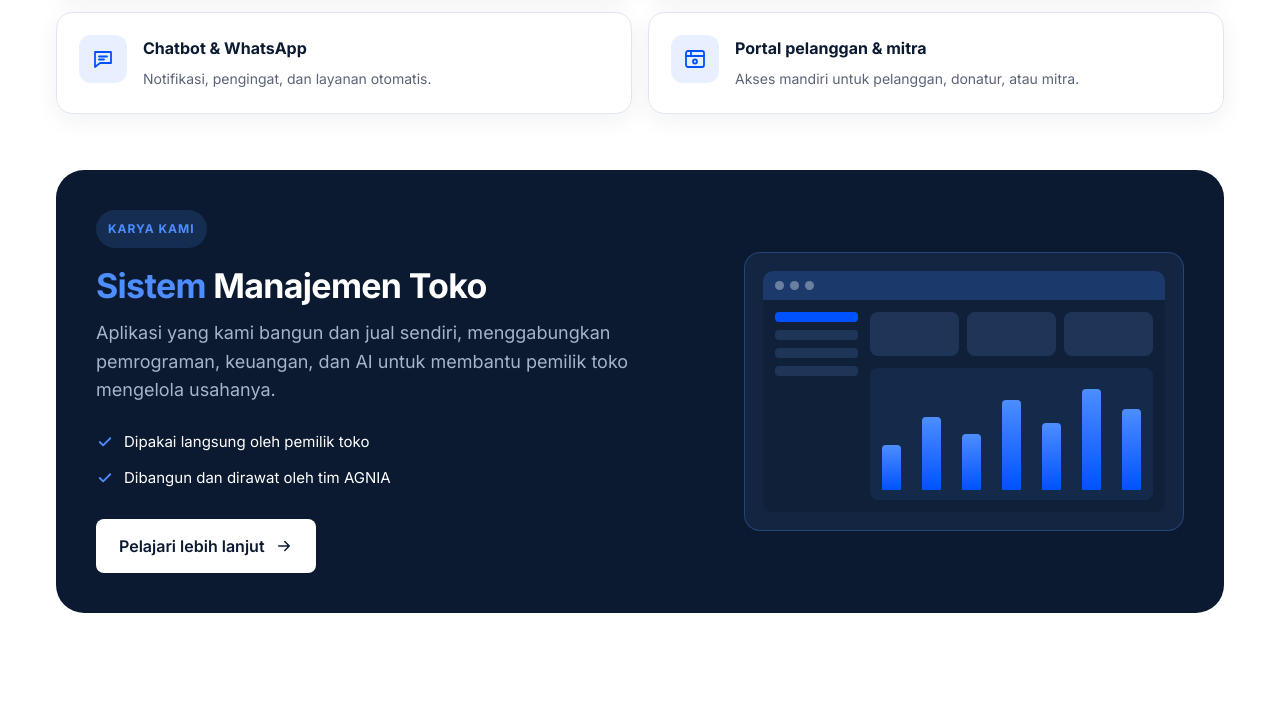
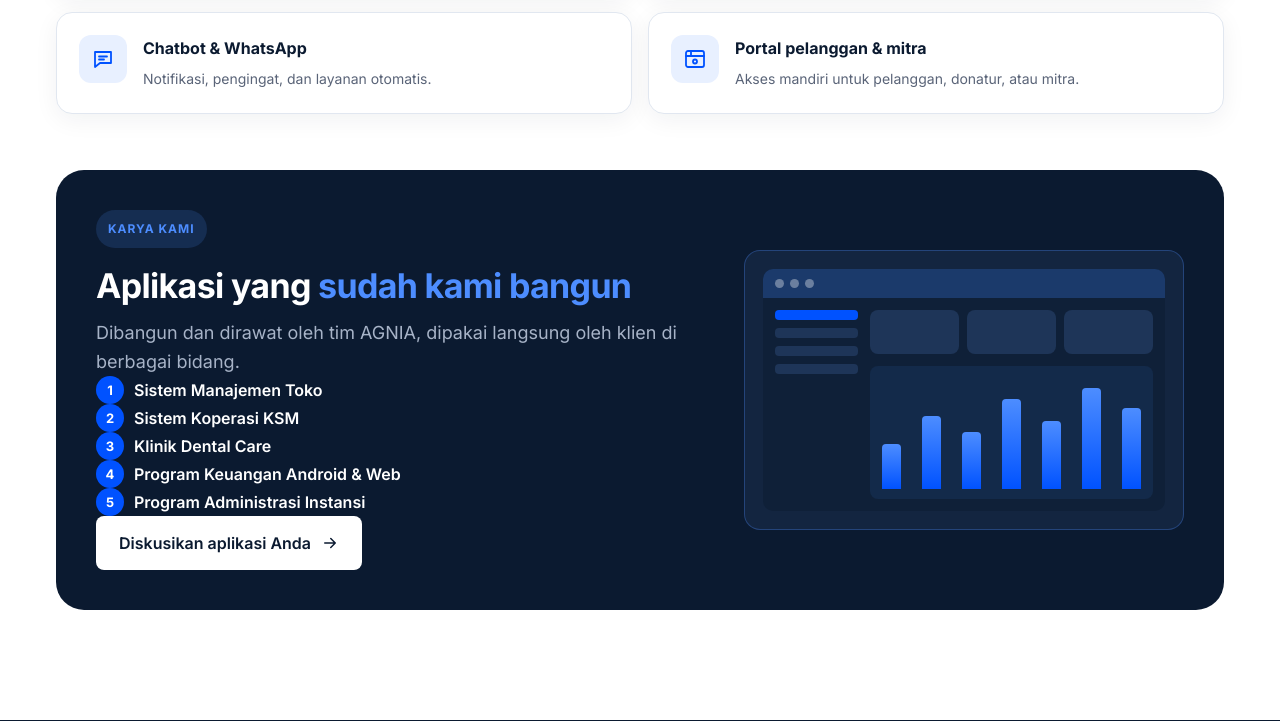
Before and after one commit to dikiandika3006/agnia, a PHP site: page /index.php in a window 1280 px wide. Shown: the part 4004-4725 px from the top of the page. Run offline with PHP 8.4, Linux system fonts and the light colour scheme.

Commit message:
Ganti kotak Karya Kami jadi daftar 5 aplikasi
Co-Authored-By: Claude Opus 5.5 <noreply@anthropic.com>

```diff
--- a/css/style.css
+++ b/css/style.css
@@ -164,6 +164,9 @@ a.card:hover{transform:translateY(-3px);box-shadow:0 14px 34px rgba(11,26,48,.1)
 .show ul{margin:24px 0 28px;display:flex;flex-direction:column;gap:10px}
 .show li{display:flex;gap:10px;align-items:center;font-size:15px}
 .show li .ic{color:var(--agnia-blue-bright)}
+.show .works{gap:12px}
+.show .works li{font-size:16px;font-weight:600}
+.show .works .num{width:28px;height:28px;font-size:13px}
 .slot,.slot-img{width:520px;max-width:100%;aspect-ratio:1040/660;flex:none;border-radius:16px}
 .slot-img{object-fit:cover}
 .slot{background:var(--agnia-navy-surface);border:1px solid rgba(77,141,255,.3);padding:18px;display:flex}
--- a/includes/sections.php
+++ b/includes/sections.php
@@ -115,16 +115,17 @@ function section_showcase(string $id = ''): void
 <div class="show"<?= $id ? ' id="' . $id . '"' : '' ?>>
   <div class="show-txt">
     <span class="tag">KARYA KAMI</span>
-    <h3><em>Sistem</em> Manajemen Toko</h3>
-    <p>Aplikasi yang kami bangun dan jual sendiri, menggabungkan pemrograman, keuangan, dan AI untuk membantu pemilik toko mengelola usahanya.</p>
-    <ul>
-      <li><?= icon('check', 18, 2.4) ?>Dipakai langsung oleh pemilik toko</li>
-      <li><?= icon('check', 18, 2.4) ?>Dibangun dan dirawat oleh tim AGNIA</li>
-    </ul>
-    <a class="btn w" href="kontak?topik=toko#form">Pelajari lebih lanjut <?= arrow() ?></a>
+    <h3>Aplikasi yang <em>sudah kami bangun</em></h3>
+    <p>Dibangun dan dirawat oleh tim AGNIA, dipakai langsung oleh klien di berbagai bidang.</p>
+    <ol class="works">
+      <?php foreach (['Sistem Manajemen Toko', 'Sistem Koperasi KSM', 'Klinik Dental Care', 'Program Keuangan Android &amp; Web', 'Program Administrasi Instansi'] as $i => $w): ?>
+      <li><span class="num"><?= $i + 1 ?></span><?= $w ?></li>
+      <?php endforeach; ?>
+    </ol>
+    <a class="btn w" href="kontak?topik=aplikasi#form">Diskusikan aplikasi Anda <?= arrow() ?></a>
   </div>
   <?php if ($shot): ?>
-  <img class="slot-img" src="<?= e($shot) ?>" alt="Tampilan Sistem Manajemen Toko" width="1040" height="660" loading="lazy">
+  <img class="slot-img" src="<?= e($shot) ?>" alt="Tampilan aplikasi buatan AGNIA" width="1040" height="660" loading="lazy">
   <?php else: ?>
   <div class="slot" aria-hidden="true">
     <div class="mock">
```
